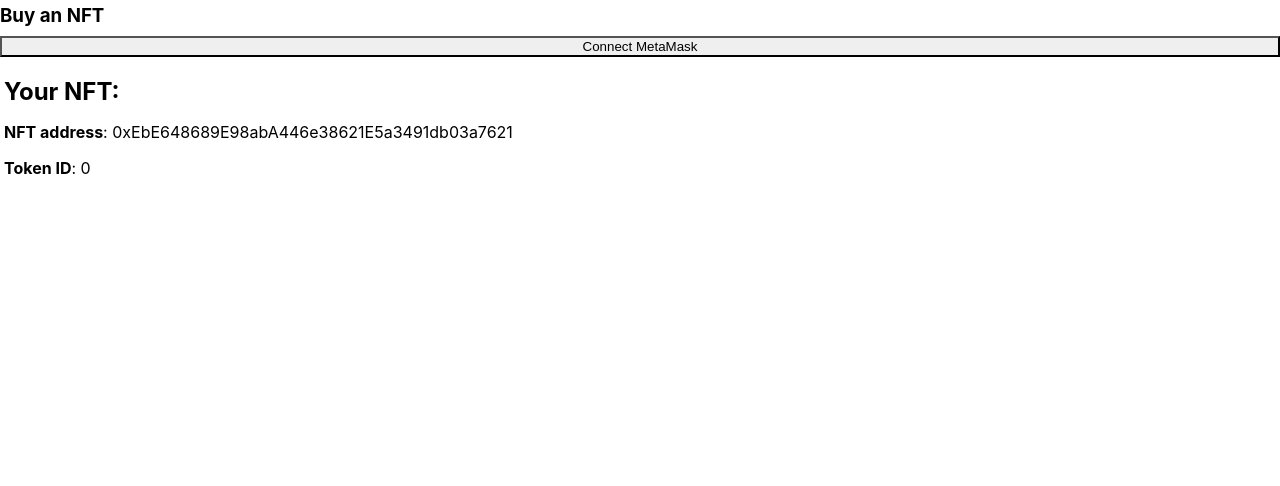
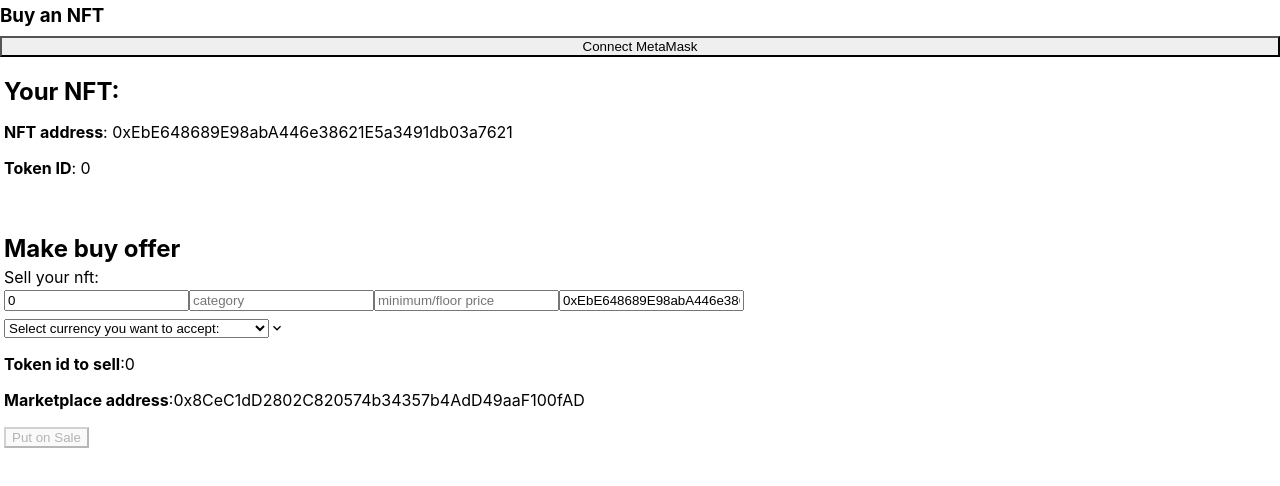
Before and after one commit to MoonSHRD/TelegramNFTMarketplace, a Next.js app in the folder dapp/: page /buy_telegram in a window 1280 px wide. Shown: the top 486 px of the page. Built offline with nearby package versions, Linux system fonts and the light colour scheme.

Commit message:
issue #15 WIP

```diff
--- a/dapp/src/pages/buy_telegram.tsx
+++ b/dapp/src/pages/buy_telegram.tsx
@@ -120,7 +120,7 @@
             currentAccount={currentAccount}
           />
         </Box>  */}
-        {/* <Box  mb={0} p={4} w='100%' borderWidth="1px" borderRadius="lg">
+        <Box  mb={0} p={4} w='100%' borderWidth="1px" borderRadius="lg">
           <Heading my={4}  fontSize='xl'>Make buy offer</Heading>
           <MakeSellOffer
             addressContract='0x8CeC1dD2802C820574b34357b4AdD49aaF100fAD'
@@ -128,7 +128,7 @@
             collectionContract='0xEbE648689E98abA446e38621E5a3491db03a7621'
             currentAccount={currentAccount}
           />
-        </Box>  */}
+        </Box>
 
 
 ...
```
